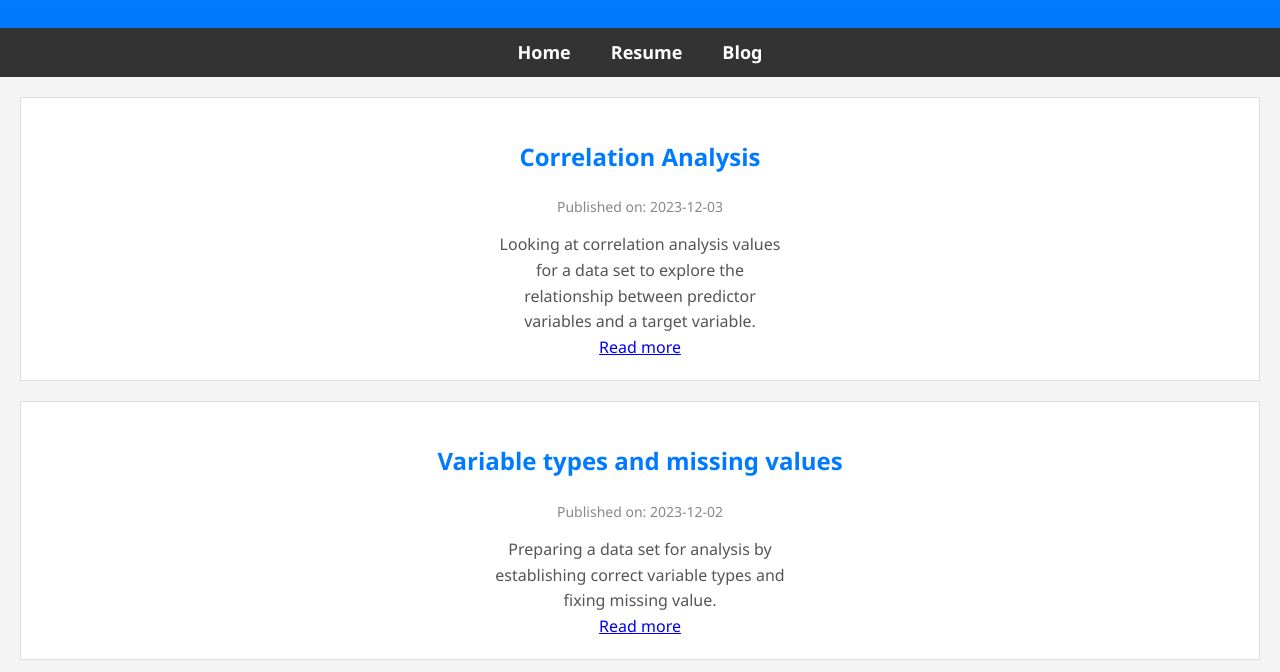
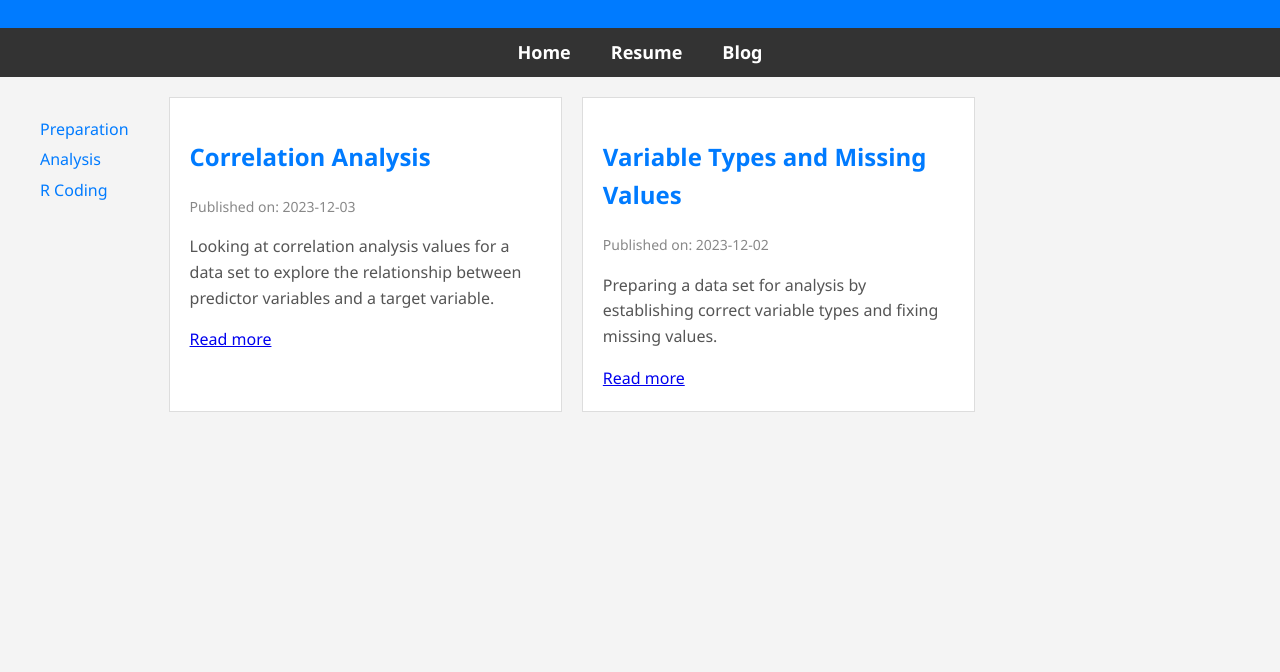
Before and after one commit to weatjwill/PortfolioADTA5410, a plain HTML site: page blog.html in a window 1280 px wide. Shown: the part 86-758 px from the top of the page. Drawn offline with Linux system fonts and the light colour scheme.

Commit message:
Update blog.html

```diff
--- a/blog.html
+++ b/blog.html
@@ -3,7 +3,7 @@
 <head>
     <meta charset="UTF-8">
     <meta name="viewport" content="width=device-width, initial-scale=1.0">
-    <title>My Blog</title>
+    <title>Weatherly's RStudio Blog</title>
     <style>
         body {
             font-family: 'Segoe UI', Tahoma, Geneva, Verdana, sans-serif;
@@ -12,6 +12,9 @@
             padding: 0;
             background-color: #f4f4f4;
             color: #333;
+            display: flex;
+            flex-direction: column;
+            min-height: 100vh;
         }
 
         header {
@@ -33,6 +36,7 @@
             margin: 0;
             padding: 0;
             display: flex;
+            flex-direction: row;
             justify-content: center;
         }
 
@@ -54,14 +58,17 @@
 
         section {
             margin: 20px;
-            text-align: center;
+            display: flex;
+            flex-wrap: wrap;
+            gap: 20px;
         }
 
         article {
             border: 1px solid #ddd;
             padding: 20px;
-            margin-bottom: 20px;
             background-color: #fff;
+            flex-basis: calc(33.33% - 20px);
+            box-sizing: border-box;
         }
 
         article h2 {
@@ -71,23 +78,28 @@
         article p {
             color: #555;
         }
-    </style>
-
-    <style>
-    /* Existing styles... */
 
         .date {
-        font-size: 14px; /* Adjust the font size as needed */
-        color: #888; /* Adjust the color as needed */
+            font-size: 14px;
+            color: #888;
         }
-    .condensed-paragraph {
-    max-width: 300px; /* Adjust the max-width as needed */
-    margin: 0 auto; /* Center the paragraph */
-    font-size: 16px; /* Keep the font size the same */
-    line-height: 1.6; /* Adjust the line height for more condensed spacing */
+
+        .tags {
+            display: none;
+        }
+
+        .tag-menu {
+            margin: 20px;
+            display: flex;
+            flex-direction: column;
+        }
+
+        .tag-menu label {
+            margin-bottom: 5px;
+            cursor: pointer;
+            color: #007bff;
         }
     </style>
-
 </head>
 <body>
     <header>
@@ -104,23 +116,43 @@
     </nav>
 
     <section>
+        <div class="tag-menu">
+            <label for="preparation" onclick="filterByTag('preparation')">Preparation</label>
+            <label for="analysis" onclick="filterByTag('analysis')">Analysis</label>
+            <label for="r-coding" onclick="filterByTag('r-coding')">R Coding</label>
+        </div>
+
         <!-- Blog Post 2 -->
-        <article>
+        <article class="blog-post" data-tags="analysis r-coding">
             <h2>Correlation Analysis</h2>
-            <p class="date">Published on: 2023-12-03</p> <!-- Add this line for the date -->
-            <p class="condensed-paragraph">
-            Looking at correlation analysis values for a data set to explore the relationship between predictor variables and a target variable.</p>
+            <p class="date">Published on: 2023-12-03</p>
+            <p>
+                Looking at correlation analysis values for a data set to explore the relationship between predictor variables and a target variable.
+            </p>
+            <div class="tags">
+                <span class="tag">Analysis</span>
+                <span class="tag">R Coding</span>
+            </div>
             <a href="blogpost2.html">Read more</a>
         </article>
 
         <!-- Blog Post 1 -->
-<article>
-    <h2>Variable types and missing values</h2>
-    <p class="date">Published on: 2023-12-02</p> <!-- Add this line for the date -->
-    <p class="condensed-paragraph">
-    Preparing a data set for analysis by establishing correct variable types and fixing missing value.</p>
+        <article class="blog-post" data-tags="preparation analysis r-coding">
+            <h2>Variable Types and Missing Values</h2>
+            <p class="date">Published on: 2023-12-02</p>
+            <p>
+                Preparing a data set for analysis by establishing correct variable types and fixing missing values.
+            </p>
+            <div class="tags">
+                <span class="tag">Preparation</span>
+                <span class="tag">Analysis</span>
+                <span class="tag">R Coding</span>
+            </div>
             <a href="blogpost1.html">Read more</a>
         </article>
     </section>
-</body>
-</html>
+
+    <script>
+        function filterByTag(tag) {
+            // Hide all blog posts
+            const blogPosts = document.querySelectorAll('.
```
Lines whose indentation alone changed are shown as unchanged.
